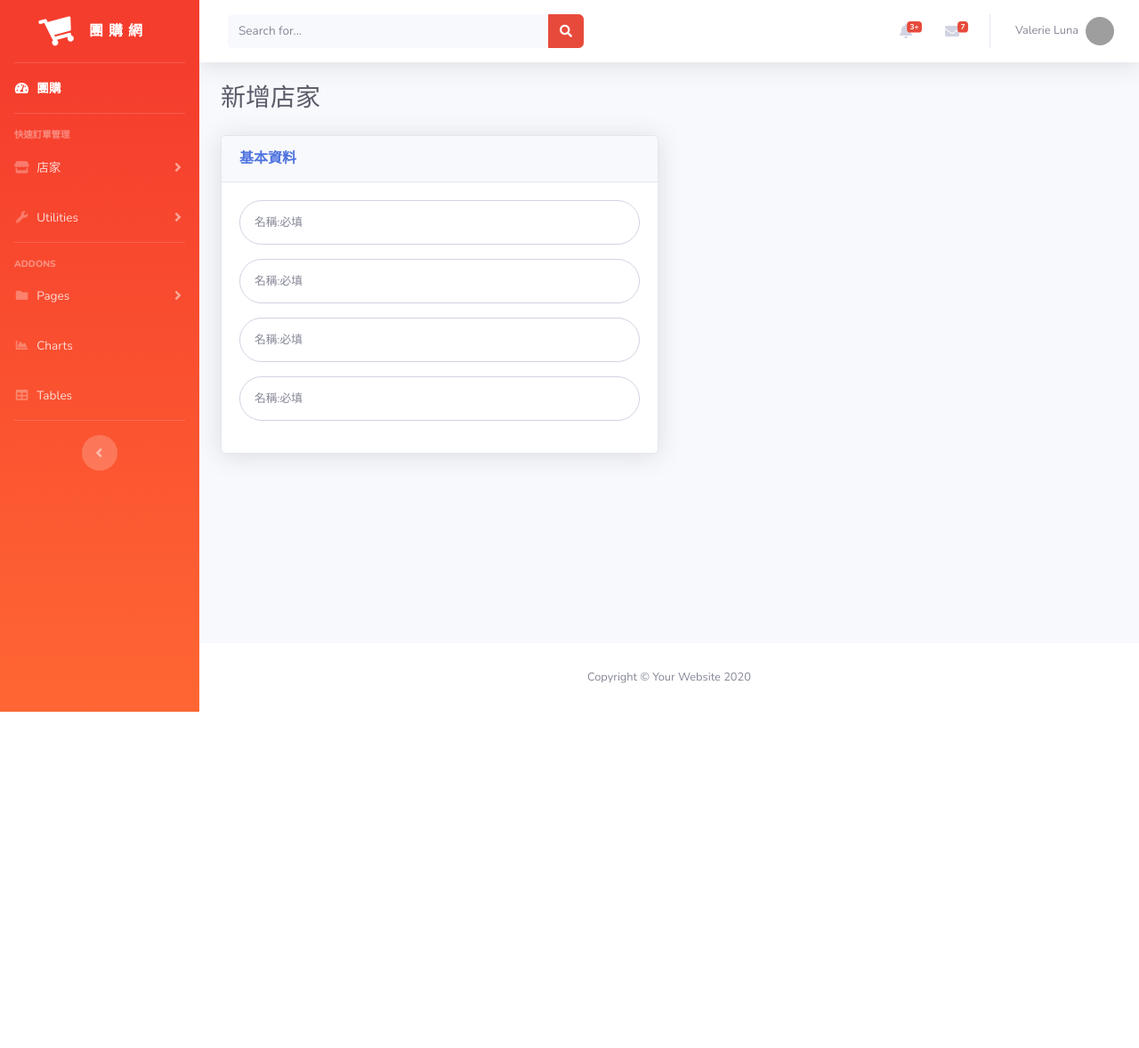
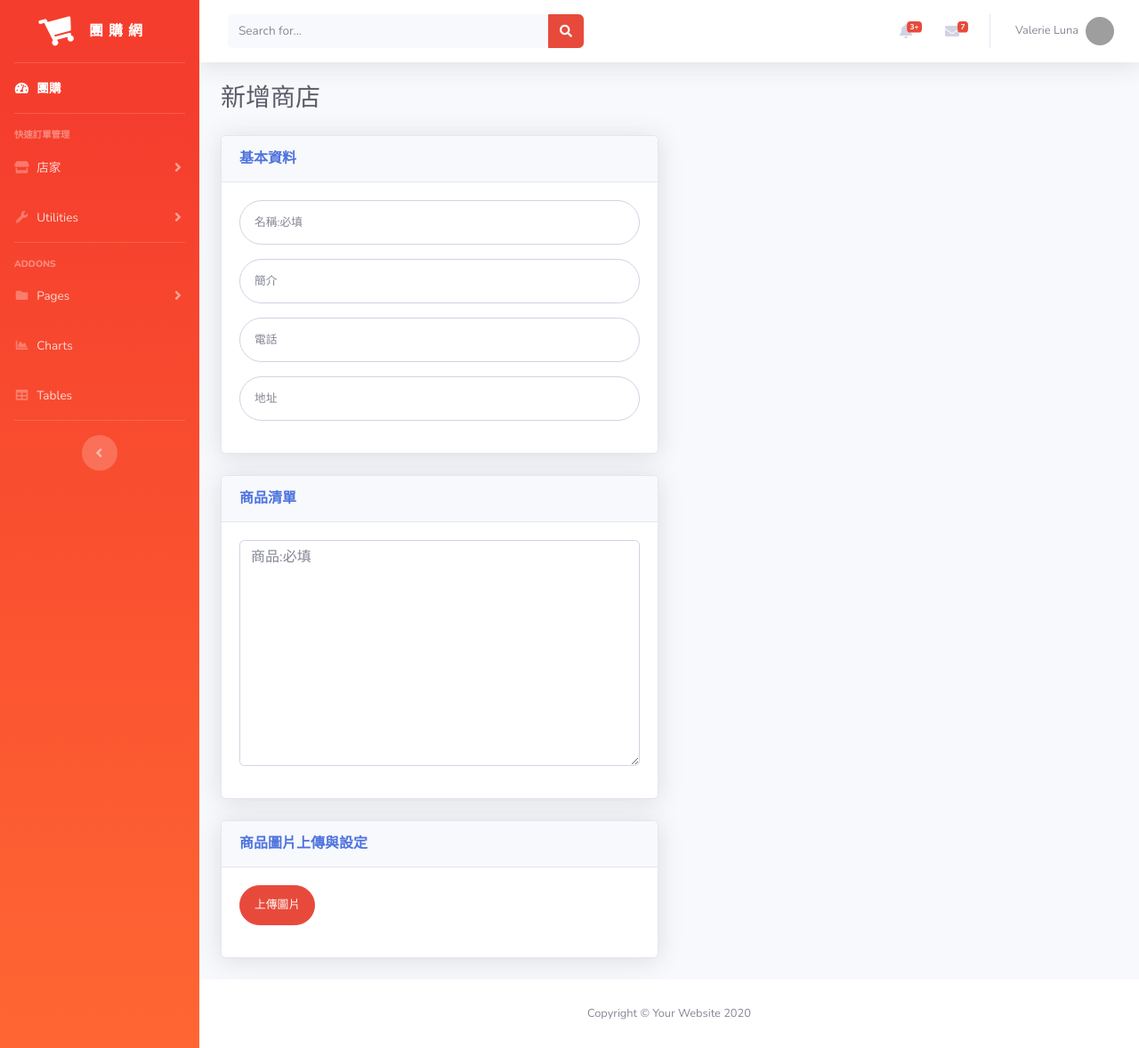
Before and after one commit to Josh5347/group-buy, a PHP site: page /createStore.php in a window 1280 px wide. Shown: the whole page at 89% size. Before the commit the page ends 800 px from the top, so only its background shows below. Run offline with PHP 8.4, Linux system fonts and the light colour scheme; grey boxes are pictures that could not be loaded.

Commit message:
新增商店商品資訊資料表，新增商店html頁面之編輯

```diff
--- a/createStore.php
+++ b/createStore.php
@@ -24,14 +24,14 @@
 
           <!-- Page Heading -->
           <div class="d-sm-flex align-items-center justify-content-between mb-4">
-            <h1 class="h3 mb-0 text-gray-800">新增店家</h1>
+            <h1 class="h3 mb-0 text-gray-800">新增商店</h1>
           </div>
           <form method="post" action="<?=$_SERVER['PHP_SELF']?>" class="user">
             <!-- Content Row -->
             <div class="row">
 
               <!-- Content Column -->
-              <div class="col-lg-6 mb-4">
+              <div class="col-lg-6">
 
                 <!-- Project Card Example -->
                 <div class="card shadow mb-4">
@@ -40,16 +40,16 @@
                   </div>
                   <div class="card-body">
                     <div class="form-group">
-                      <input type="text" name="account" class="form-control form-control-user" placeholder="名稱:必填">
+                      <input type="text" name="store_name" class="form-control form-control-user" placeholder="名稱:必填">
                     </div>
                     <div class="form-group">
-                      <input type="text" name="account" class="form-control form-control-user" placeholder="名稱:必填">
+                      <input type="text" name="introduction" class="form-control form-control-user" placeholder="簡介">
                     </div>
                     <div class="form-group">
-                      <input type="text" name="account" class="form-control form-control-user" placeholder="名稱:必填">
+                      <input type="text" name="store_tel" class="form-control form-control-user" placeholder="電話">
                     </div>
                     <div class="form-group">
-                      <input type="text" name="account" class="form-control form-control-user" placeholder="名稱:必填">
+                      <input type="text" name="store_address" class="form-control form-control-user" placeholder="地址">
                     </div>
                   </div>
                 </div>
@@ -58,6 +58,57 @@
               </div>
 
             </div>
+
+            <!-- Content Row -->
+            <div class="row">
+
+              <!-- Content Column -->
+              <div class="col-lg-6 mb-4">
+
+                <!-- Project Card Example -->
+                <div class="card shadow">
+                  <div class="card-header py-3">
+                    <h6 class="m-0 font-weight-bold text-primary">商品清單</h6>
+                  </div>
+                  <div class="card-body">
+                    <div class="form-group">
+                      <textarea name="store_name" rows="10" cols="50" class="form-control" placeholder="商品:必填"></textarea>
+                    </div>
+                  </div>
+                </div>
+
+
+              </div>
+
+            </div>
+            <!-- Content Row End-->
+
+            <!-- Content Row -->
+            <div class="row">
+
+              <!-- Content Column -->
+              <div class="col-lg-6 mb-4">
+
+                <!-- Project Card Example -->
+                <div class="card shadow">
+                  <div class="card-header py-3">
+                    <h6 class="m-0 font-weight-bold text-primary">商品圖片上傳與設定</h6>
+                  </div>
+                  <div class="card-body">
+                    <div class="form-group">
+                      <button type="button" class="btn btn-danger btn-user">
+                        上傳圖片
+                      </button>
+                    </div>
+                  </div>
+                </div>
+
+
+              </div>
+
+            </div>
+            <!-- Content Row End-->
+
           </form>
         </div>
         <!-- /.container-fluid -->
```
